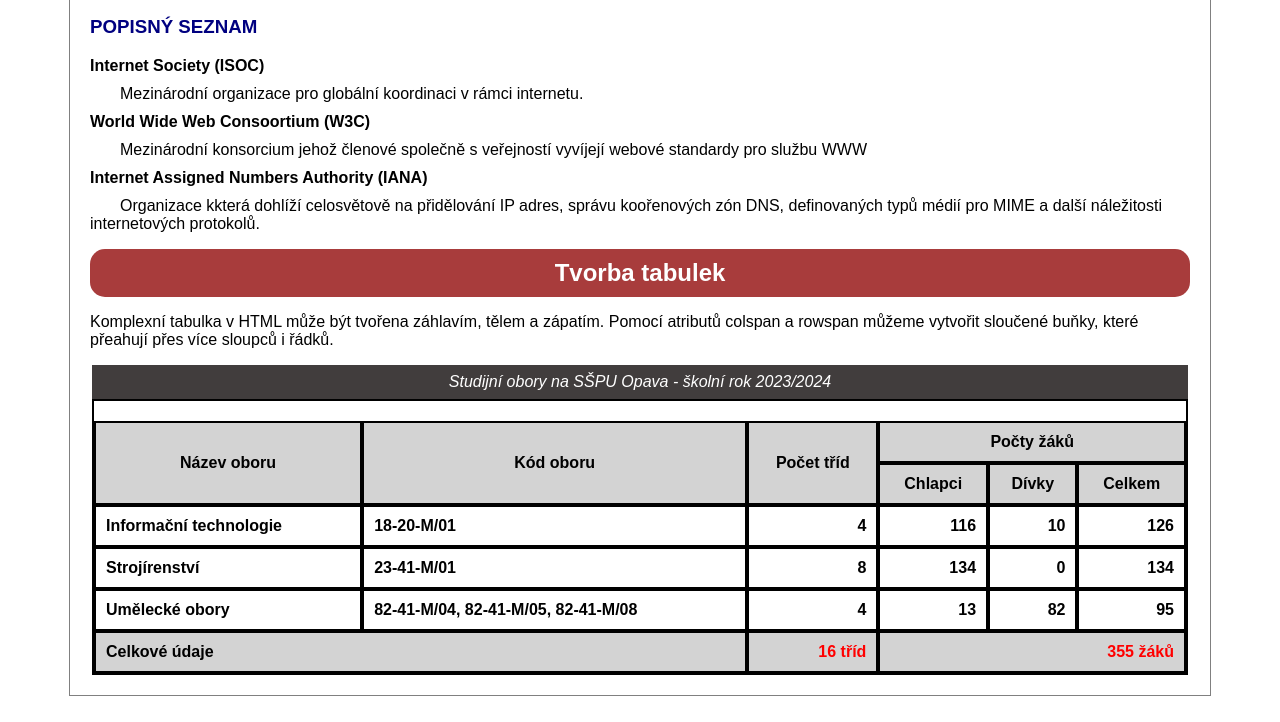
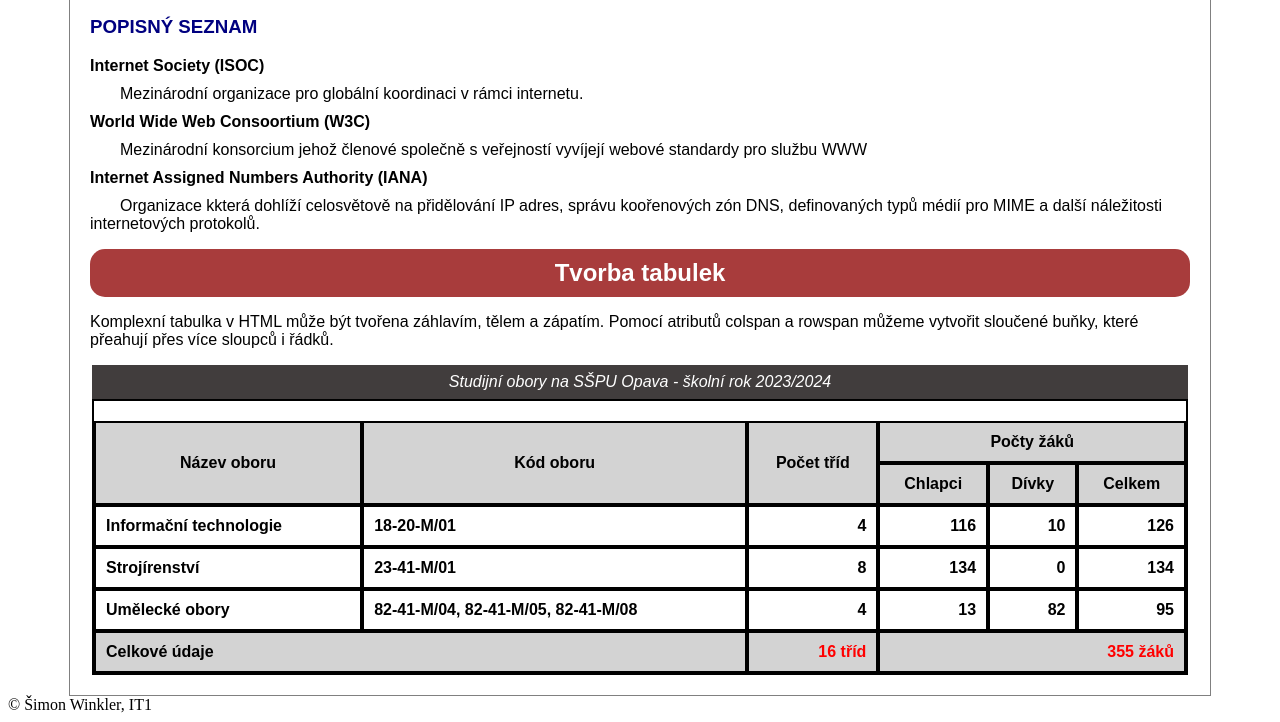
Before and after one commit to Winklerka/Seznamy-a-tabulky, a plain HTML site: page index.html in a window 1280 px wide. Shown: the part 867-1589 px from the top of the page. Drawn offline with nearby package versions, Linux system fonts and the light colour scheme.

Commit message:
Update index.html

```diff
--- a/index.html
+++ b/index.html
@@ -148,4 +148,7 @@
     </table>
   </div>
   </body>
+  <footer>
+    &copy; Šimon Winkler, IT1
+  </footer>
 </html>
```
